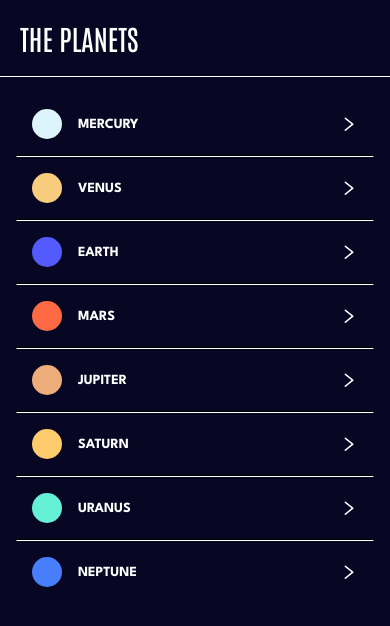
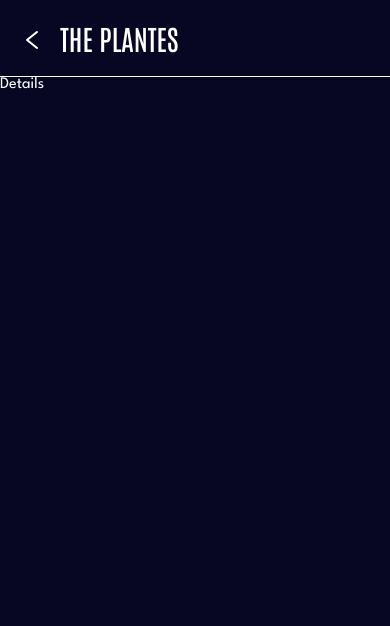
Before and after one commit to Mohaiminul69/planet-app, a React Native app: screen /Details in a window 390 px wide. Shown: the top 626 px of the page. Built offline with nearby package versions, Linux system fonts and the light colour scheme.

Commit message:
details page started

```diff
--- a/App.js
+++ b/App.js
@@ -9,6 +9,7 @@
 import { createNativeStackNavigator } from "@react-navigation/native-stack";
 import Home from "./src/screens/Home";
 import { Fragment } from "react";
+import Details from "./src/screens/Details";
 
 const Stack = createNativeStackNavigator();
 
@@ -28,6 +29,7 @@
       <NavigationContainer>
         <Stack.Navigator screenOptions={{ headerShown: false }}>
           <Stack.Screen name="Home" component={Home} />
+          <Stack.Screen name="Details" component={Details} />
         </Stack.Navigator>
       </NavigationContainer>
       <StatusBar style="light" />
--- a/src/components/PlanetHeader.js
+++ b/src/components/PlanetHeader.js
@@ -1,13 +1,24 @@
-import { View, StyleSheet } from "react-native";
+import { View, StyleSheet, Pressable } from "react-native";
 import React from "react";
 import Text from "./Text/Text";
 import { spacing } from "../theme/spacing";
 import { colors } from "../theme/colors";
+import { AntDesign } from "@expo/vector-icons";
+import { useNavigation } from "@react-navigation/native";
 
-export default function PlanetHeader() {
+export default function PlanetHeader({ backBtn, title = "THE PLANTES" }) {
+  const navigation = useNavigation();
   return (
     <View style={styles.container}>
-      <Text preset="h2">THE PLANETS</Text>
+      <Pressable
+        style={{ marginRight: spacing[4], marginTop: spacing[1] }}
+        onPress={() => {
+          navigation.goBack();
+        }}
+      >
+        {backBtn && <AntDesign name="left" size={24} color="white" />}
+      </Pressable>
+      <Text preset="h2">{title}</Text>
     </View>
   );
 }
@@ -17,5 +28,7 @@
     padding: spacing[5],
     borderBottomWidth: 0.2,
     borderBottomColor: colors.white,
+    flexDirection: "row",
+    alignItems: "center",
   },
 });
--- /dev/null
+++ b/src/screens/Details.js
@@ -0,0 +1,21 @@
+import { SafeAreaView, StyleSheet, View } from "react-native";
+import React from "react";
+import Text from "../components/Text/Text";
+import PlanetHeader from "../components/PlanetHeader";
+import { colors } from "../theme/colors";
+
+export default function Details() {
+  return (
+    <SafeAreaView style={styles.container}>
+      <PlanetHeader backBtn={true} />
+      <Text>Details</Text>
+    </SafeAreaView>
+  );
+}
+
+const styles = StyleSheet.create({
+  container: {
+    backgroundColor: colors.black,
+    flex: 1,
+  },
+});
--- a/src/screens/Home.js
+++ b/src/screens/Home.js
@@ -1,4 +1,10 @@
-import { View, FlatList, StyleSheet, SafeAreaView } from "react-native";
+import {
+  View,
+  FlatList,
+  StyleSheet,
+  SafeAreaView,
+  Pressable,
+} from "react-native";
 import React from "react";
 import Text from "../components/Text/Text";
 import PlanetHeader from "../components/PlanetHeader";
@@ -7,7 +13,7 @@
 import { spacing } from "../theme/spacing";
 import { AntDesign } from "@expo/vector-icons";
 
-export default function Home() {
+export default function Home({ navigation }) {
   return (
     <SafeAreaView style={styles.container}>
       <PlanetHeader />
@@ -17,7 +23,12 @@
         data={PLANET_LIST}
         renderItem={({ item, index }) => {
           return (
-            <View style={styles.item}>
+            <Pressable
+              onPress={() => {
+                navigation.navigate("Details", { planet: item });
+              }}
+              style={styles.item}
+            >
               <View style={{ flexDirection: "row", alignItems: "center" }}>
                 <View
                   style={[styles.circle, { backgroundColor: item.color }]}
@@ -27,7 +38,7 @@
                 </Text>
               </View>
               <AntDesign name="right" size={18} color="white" />
-            </View>
+            </Pressable>
           );
         }}
         ItemSeparatorComponent={() => <View style={styles.separator} />}
```
